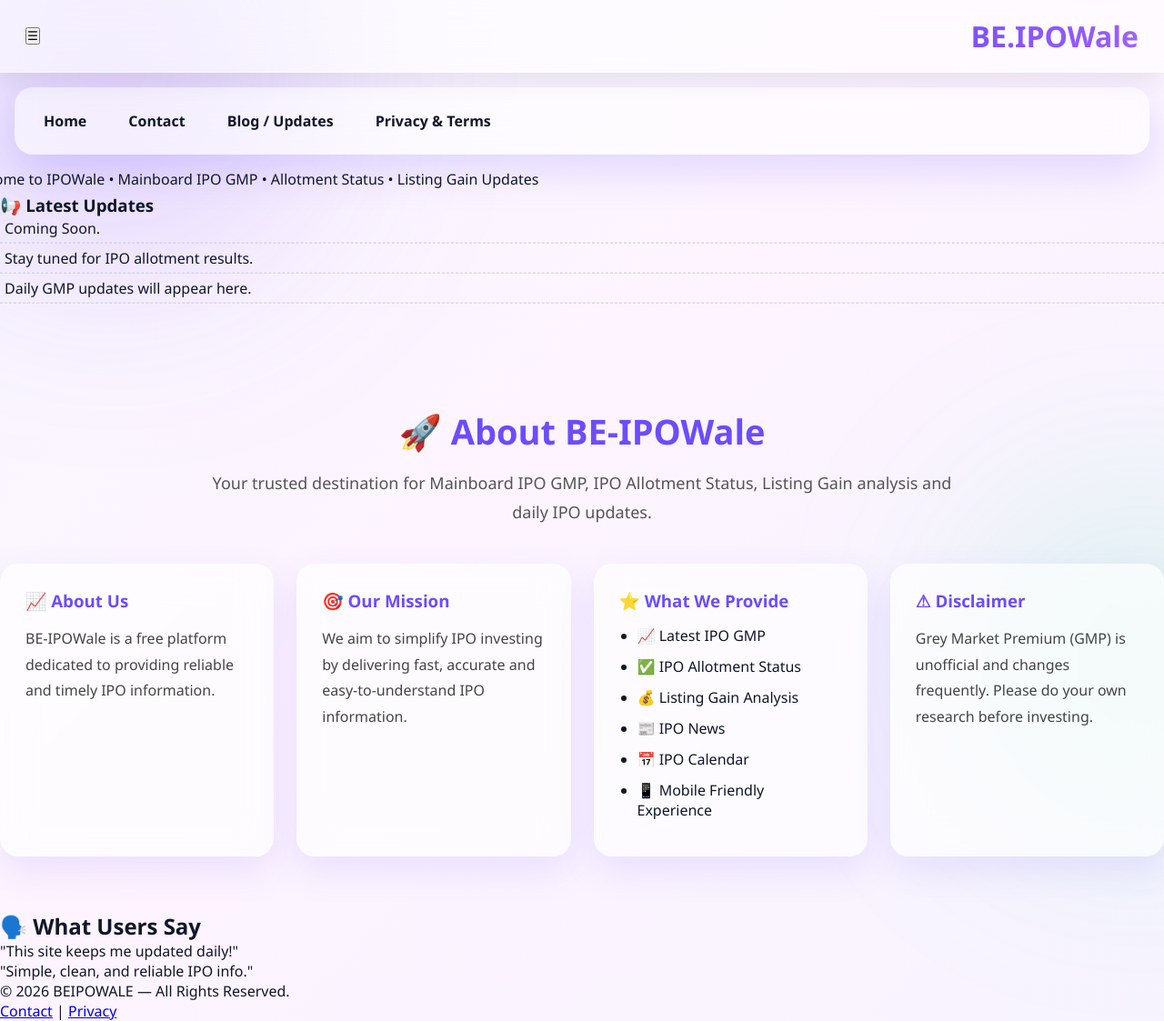
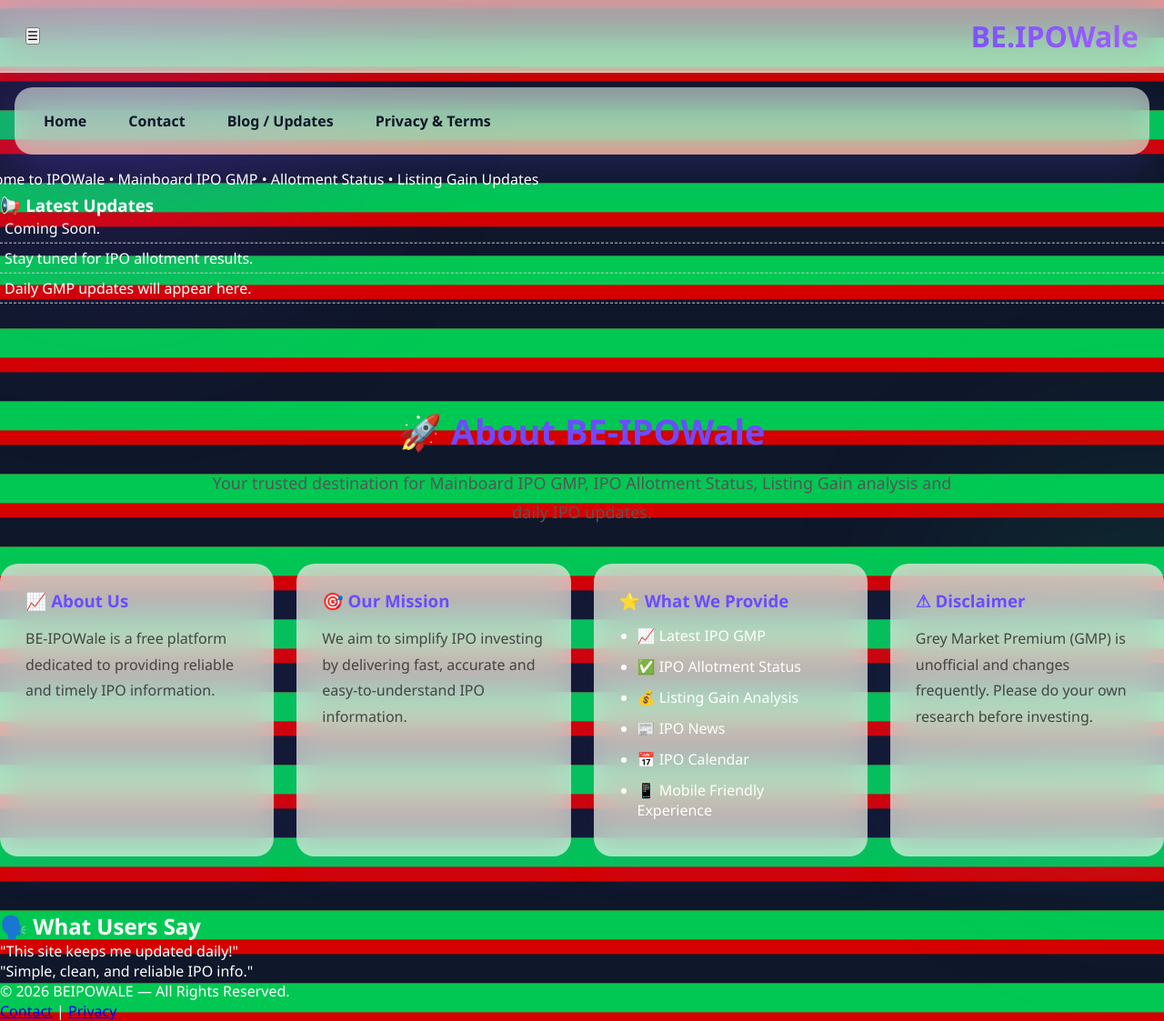
Before and after one commit to ipowaletelegram/beipowale, a Flask app: page / in a window 1280 px wide. Shown: the whole page at 91% size. Run offline with Flask 3, Linux system fonts and the light colour scheme.

Commit message:
Update style.css

```diff
--- a/static/style.css
+++ b/static/style.css
@@ -268,3 +268,11 @@
   0% { transform: translateY(100%); }
   100% { transform: translateY(-100%); }
 }
+body {
+  background-color: #0f172a; /* dark market theme */
+  background-image: linear-gradient(#00c853 40%, transparent 40%),
+                    linear-gradient(#d50000 60%, transparent 60%);
+  background-size: 40px 80px; /* candle size */
+  background-repeat: repeat;
+  color: #fff;
+}
```
